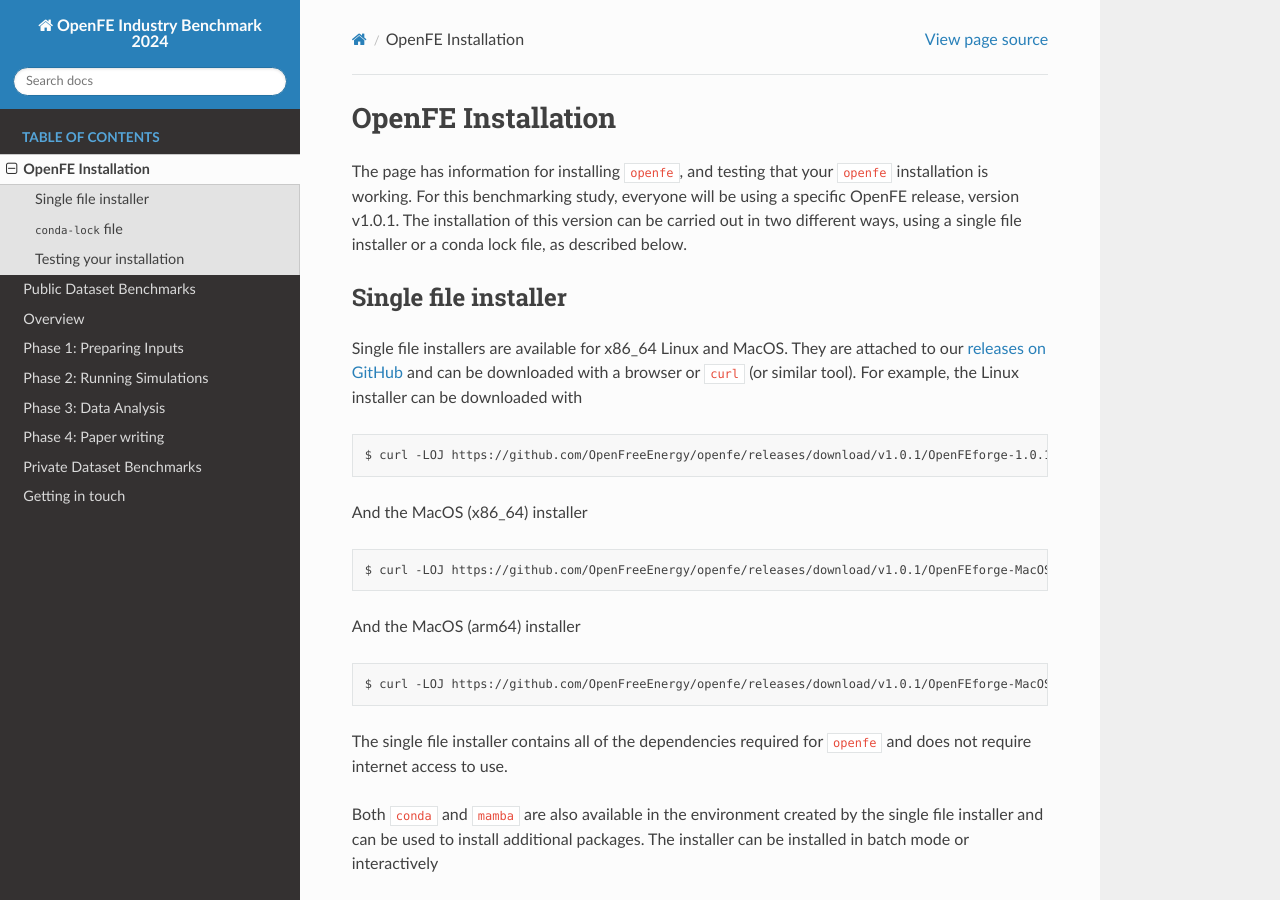
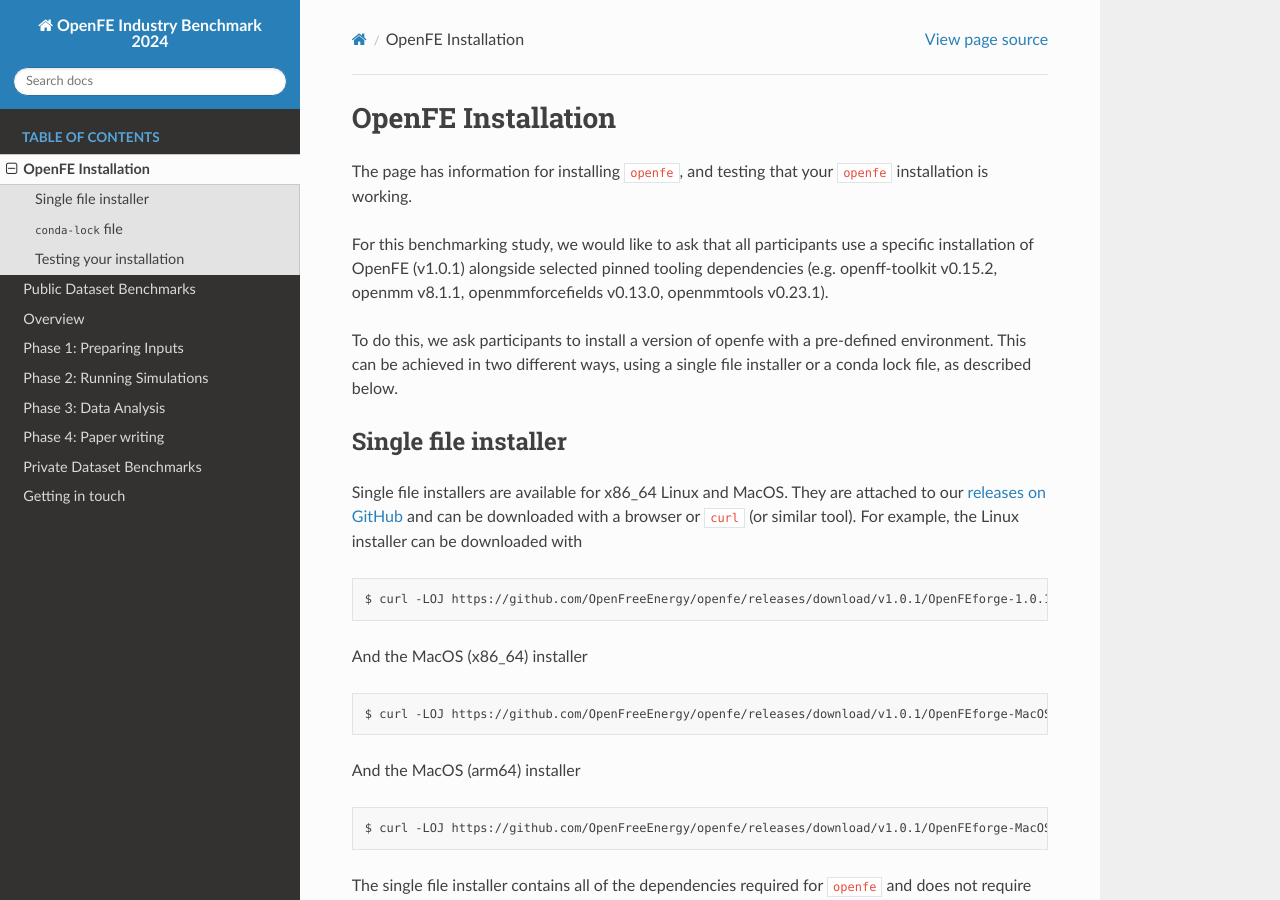
Before and after one commit to OpenFreeEnergy/IndustryBenchmarks2024, a Sphinx documentation site: the page built from docs/source/installation.rst, in a window 1280 px wide and 900 px high. Built offline with Sphinx 7.4.7 and the Read the Docs theme 2.0.0, drawn with Linux system fonts in a browser that asks for light colours.

Commit message:
Update docs/source/installation.rst
Co-authored-by: Irfan Alibay <IAlibay@users.noreply.github.com>

```diff
--- a/docs/source/installation.rst
+++ b/docs/source/installation.rst
@@ -2,8 +2,10 @@
 *******************
 
 The page has information for installing ``openfe``, and testing that your ``openfe`` installation is working.
-For this benchmarking study, everyone will be using a specific OpenFE release, version v1.0.1.
-The installation of this version can be carried out in two different ways, using a single file installer or a conda lock file, as described below.
+
+For this benchmarking study, we would like to ask that all participants use a specific installation of OpenFE (v1.0.1) alongside selected pinned tooling dependencies (e.g. openff-toolkit v0.15.2, openmm v8.1.1, openmmforcefields v0.13.0, openmmtools v0.23.1).
+
+To do this, we ask participants to install a version of openfe with a pre-defined environment. This can be achieved in two different ways, using a single file installer or a conda lock file, as described below.
 
 Single file installer
 =====================
```
